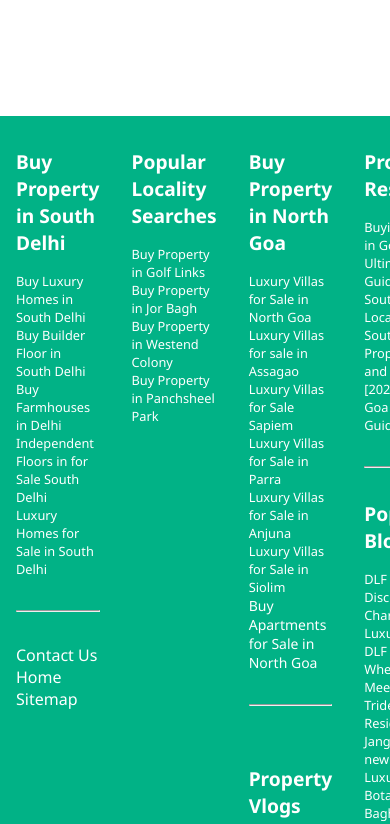
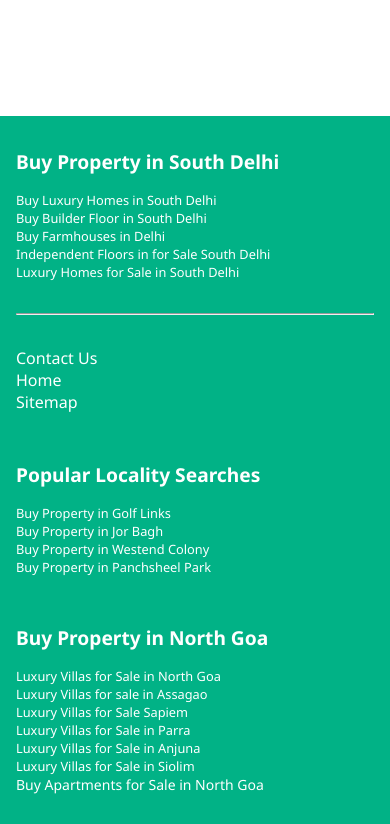
Before and after one commit to genie2218/genie-project-fe, a Next.js app: page /tools/price-discovery in a window 390 px wide. Shown: the part 1660-2484 px from the top of the page. Built offline with nearby package versions, Linux system fonts and the light colour scheme.

Commit message:
feat: footer content css

```diff
--- a/app/styles.module.scss
+++ b/app/styles.module.scss
@@ -54,3 +54,19 @@
     }
   }
 }
+
+@media screen and (max-width: 800px) {
+  .footerContainer {
+    .footer {
+      grid-template-columns: repeat(2, 1fr);
+    }
+  }
+}
+
+@media screen and (max-width: 500px) {
+  .footerContainer {
+    .footer {
+      grid-template-columns: 1fr;
+    }
+  }
+}
```
